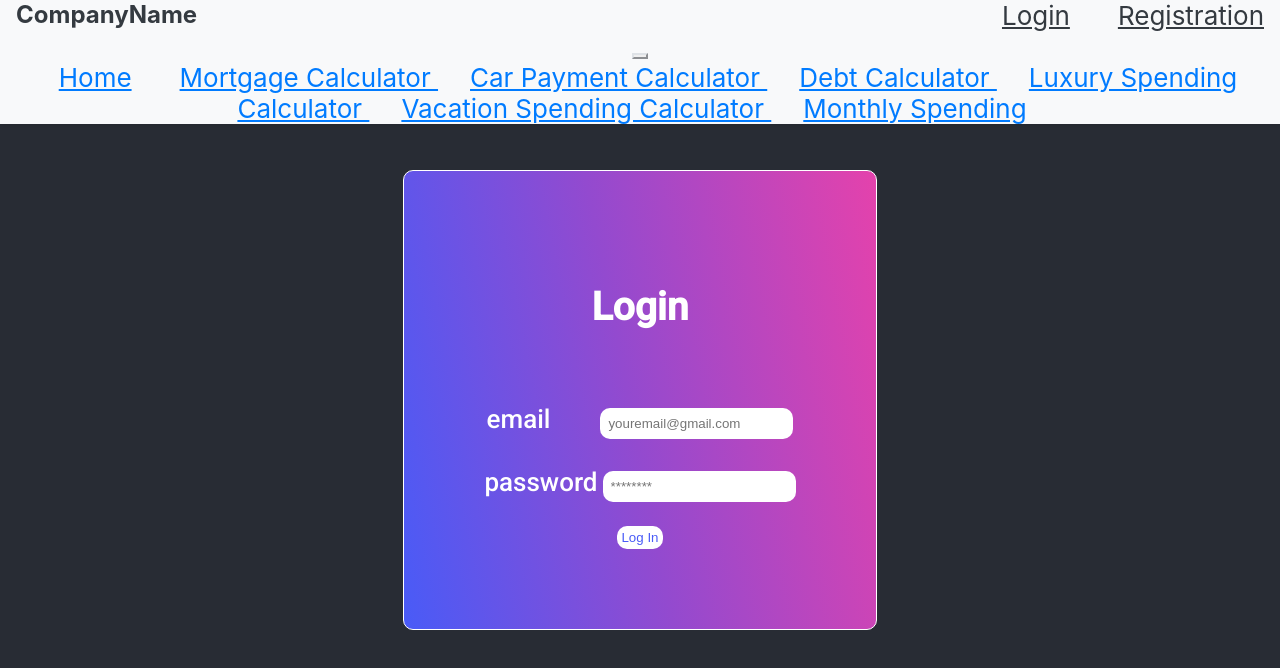
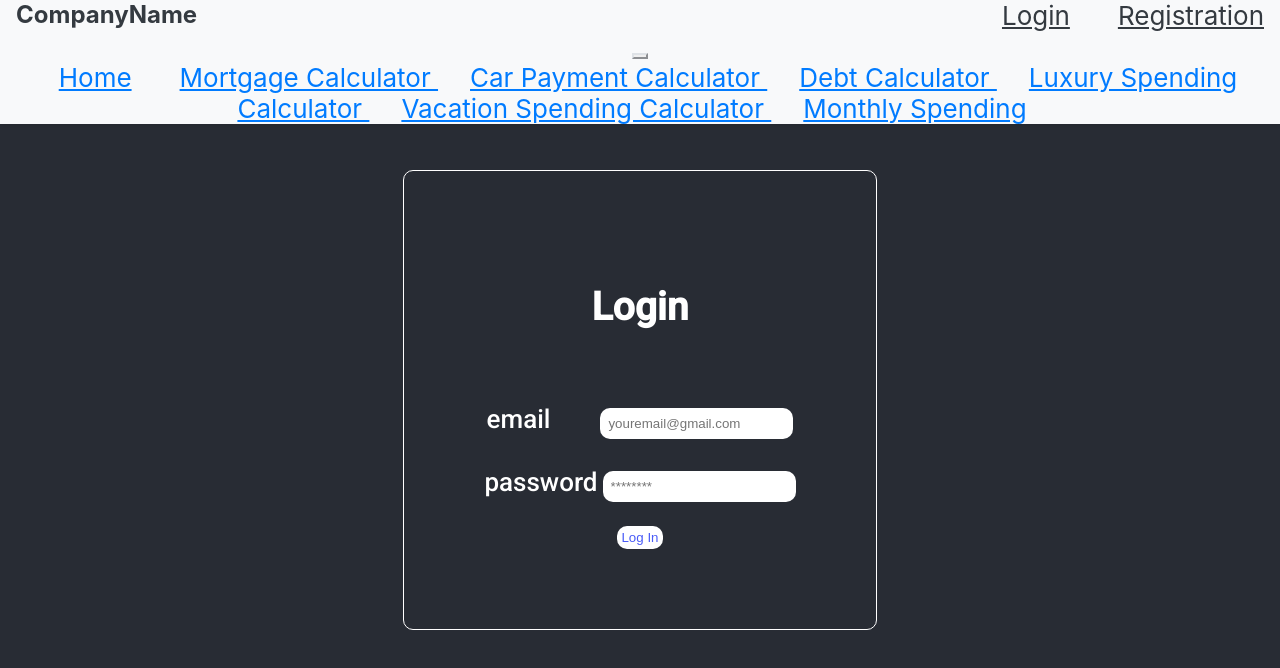
Before and after one commit to deelaw8898/Wealth-Wise, a React (Create React App) app in the folder Frontend/: page /login in a window 1280 px wide. Shown: the top 668 px of the page. Built offline with nearby package versions, Linux system fonts and the light colour scheme; a web font is replaced by a local one.

Commit message:
Addition of login page

```diff
--- a/Frontend/src/pages/Login/login.css
+++ b/Frontend/src/pages/Login/login.css
@@ -7,7 +7,8 @@
     align-items: center;
     justify-content: center;
     color: white;
-    background-image: linear-gradient(79deg, rgb(73, 91, 247), rgb(147, 74, 207) 48%, rgb(228, 66, 172));
+    /*background-image: linear-gradient(79deg, rgb(73, 91, 247), rgb(147, 74, 207) 48%, rgb(228, 66, 172));
+*/
 }
 
 
```
